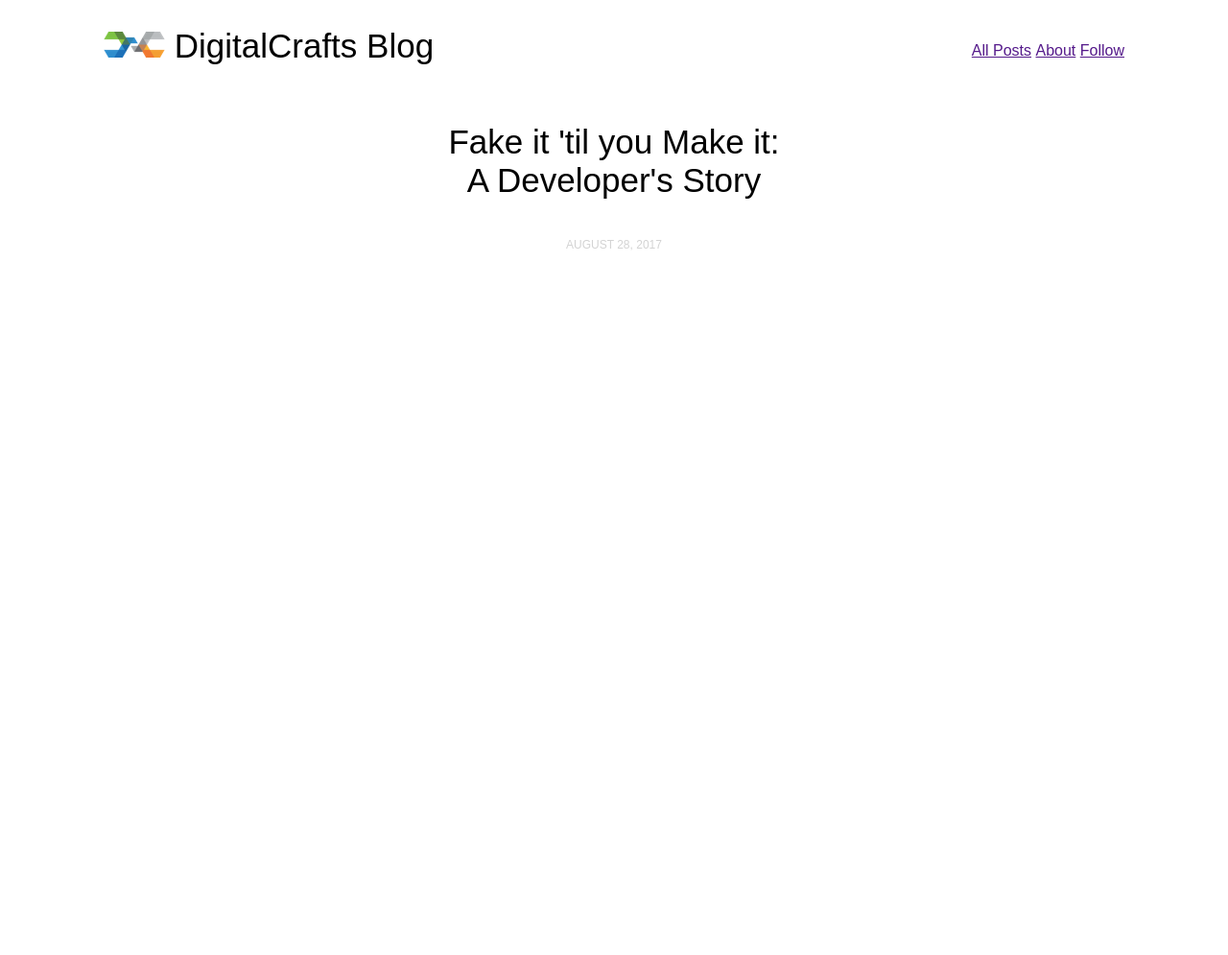
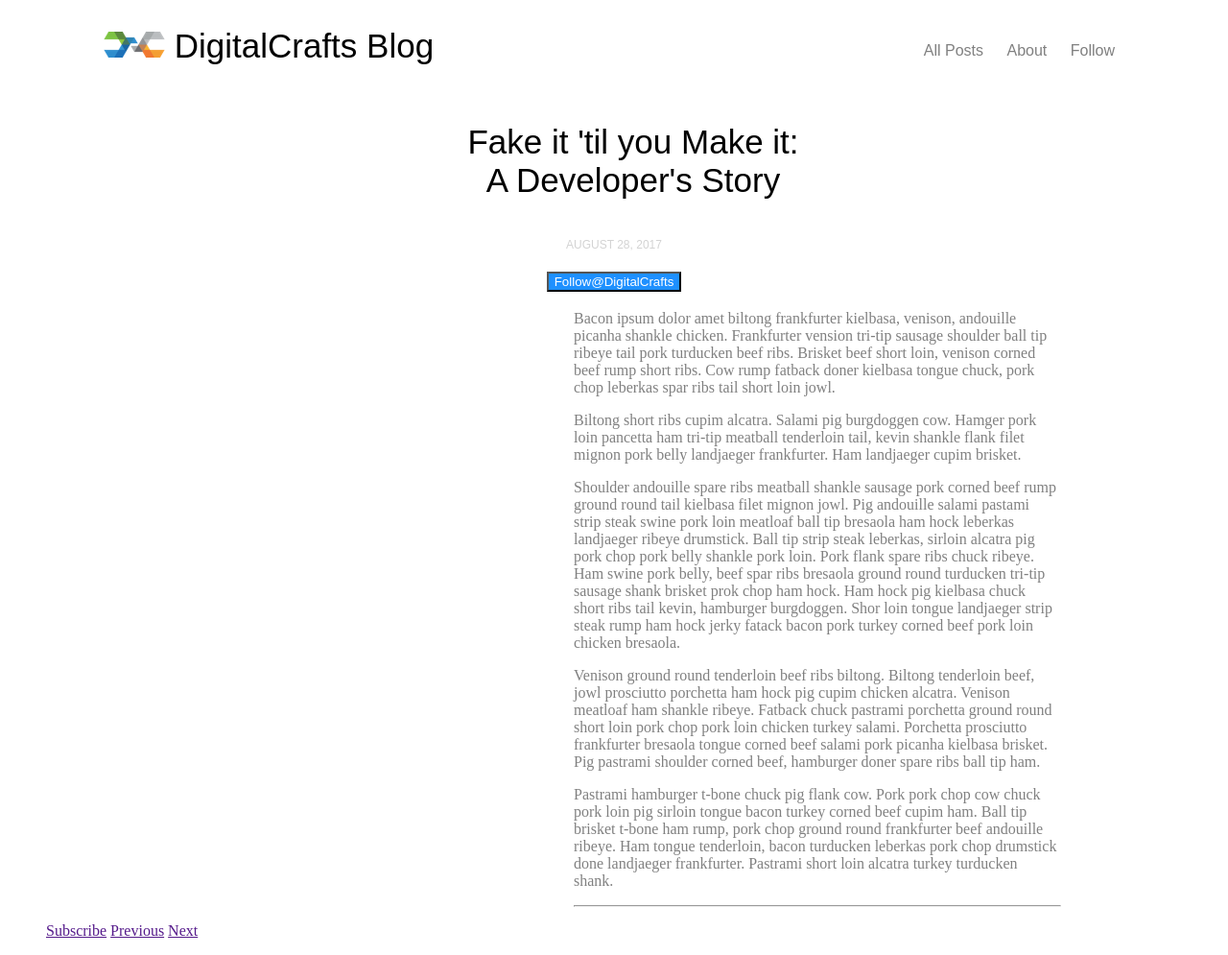
Before and after one commit to rmartinez800/hello-html, a plain HTML site: page html_css_bootcamp/DC_Blog/index.html in a window 1280 px wide. Shown: the whole page at 96% size. Before the commit the page ends 800 px from the top, so only its background shows below. Drawn offline with Linux system fonts and the light colour scheme.

Commit message:
new changes

```diff
--- a/html_css_bootcamp/DC_Blog/DC_Blog_Style.css
+++ b/html_css_bootcamp/DC_Blog/DC_Blog_Style.css
@@ -1,25 +1,33 @@
 header {
     padding: 20px 100px;
 }
+header {
+    font-family: Arial, Helvetica, sans-serif
+}
 header > * {
   display: inline-block;
-  font-family: Arial, Helvetica, sans-serif
+
 }
 div.logo {
     font-size: 35px
 }
 
-ul.menu {
-    list-style: none;
+.menu {
     padding: 0;
     float: right;
 }
-ul.menu li {
+.menu li {
     display: inline;
+}
+.menu li a{
+    color: grey;
+    text-decoration: none;
+    padding: 10px;
 }
 .title {
     padding: 40px;
     font-size: 35px;
+    margin-left: 40px;
     text-align: center;
     font-family: Arial, Helvetica, sans-serif
 }
@@ -29,3 +37,22 @@ ul.menu li {
     font-size: 12px;
     font-family: Arial, Helvetica, sans-serif
 }
+.twitter_button{
+    text-align: center;
+    font-size: 40px;
+    font-family: Arial, Helvetica, sans-serif;
+}
+p {
+   color: grey;
+   margin-left:590px;
+   width: 40%;
+   height: 40%;
+}
+hr {
+    margin-left: 590px;
+    width: 40%;
+    height: 40%;
+}
+.navi li {
+    display: inline;
+}
--- a/html_css_bootcamp/DC_Blog/index.html
+++ b/html_css_bootcamp/DC_Blog/index.html
@@ -7,8 +7,8 @@
       <div class="logo"><img src="img/logo.png">
         DigitalCrafts Blog
     </div>
-
-      <ul class="menu">
+    <div class="menu">
+      <ul>
           <li>
               <a href="">All Posts</a>
           </li>
@@ -19,6 +19,7 @@
               <a href="">Follow</a>
           </li>
       </ul>
+    </div>
     </header>
        <div class="title">
            Fake it 'til you Make it:
@@ -28,5 +29,45 @@
         <div class="date">
            AUGUST 28, 2017
         </div>
+        <div class="twitter_button">
+            <button type="button" style="background-color: dodgerblue;color:white">Follow@DigitalCrafts</button>
+        </div>
+    <p>Bacon ipsum dolor amet biltong frankfurter kielbasa, venison, andouille picanha shankle chicken.
+        Frankfurter vension tri-tip sausage shoulder ball tip ribeye tail pork turducken beef ribs.
+        Brisket beef short loin, venison corned beef rump short ribs.
+        Cow rump fatback doner kielbasa tongue chuck, pork chop leberkas spar ribs tail short loin jowl.</p>
+    <p>Biltong short ribs cupim alcatra. Salami pig burgdoggen cow.
+       Hamger pork loin pancetta ham tri-tip meatball tenderloin tail, kevin shankle flank filet mignon pork belly landjaeger frankfurter.
+       Ham landjaeger cupim brisket.
+    </p>
+    <p>Shoulder andouille spare ribs meatball shankle sausage pork corned beef rump ground round tail kielbasa filet mignon jowl.
+        Pig andouille salami pastami strip steak swine pork loin meatloaf ball tip bresaola ham hock leberkas landjaeger ribeye drumstick.
+        Ball tip strip steak leberkas, sirloin alcatra pig pork chop pork belly shankle pork loin.
+        Pork flank spare ribs chuck ribeye.  Ham swine pork belly, beef spar ribs bresaola ground round turducken tri-tip sausage shank brisket prok chop ham hock.
+        Ham hock pig kielbasa chuck short ribs tail kevin, hamburger burgdoggen. Shor loin tongue landjaeger strip steak rump ham hock jerky fatack bacon pork turkey corned beef pork loin chicken bresaola.
+    </p>
+    <p>Venison ground round tenderloin beef ribs biltong. Biltong tenderloin beef, jowl prosciutto porchetta ham hock pig cupim chicken alcatra.
+        Venison meatloaf ham shankle ribeye. Fatback chuck pastrami porchetta ground round short loin pork chop pork loin chicken turkey salami.
+        Porchetta prosciutto frankfurter bresaola tongue corned beef salami pork picanha kielbasa brisket. Pig pastrami shoulder corned beef, hamburger doner spare ribs ball tip ham.
+    </p>
+    <p>Pastrami hamburger t-bone chuck pig flank cow. Pork pork chop cow chuck pork loin pig sirloin tongue bacon turkey corned beef cupim ham.
+       Ball tip brisket t-bone ham rump, pork chop ground round frankfurter beef andouille ribeye. Ham tongue tenderloin, bacon turducken leberkas pork chop drumstick done landjaeger frankfurter.
+       Pastrami short loin alcatra turkey turducken shank.
+    </p>
+    <hr>
+    <div class="navi">
+         <ul>
+            <li>
+                <a href="">Subscribe</a>
+            </li>
+             <li>
+                <a href="">Previous</a>
+            </li>
+            <li>
+                 <a href="">Next</a>
+            </li>
+        </ul>
+    </div>
+    </html>
 </body>
 </html>
```
